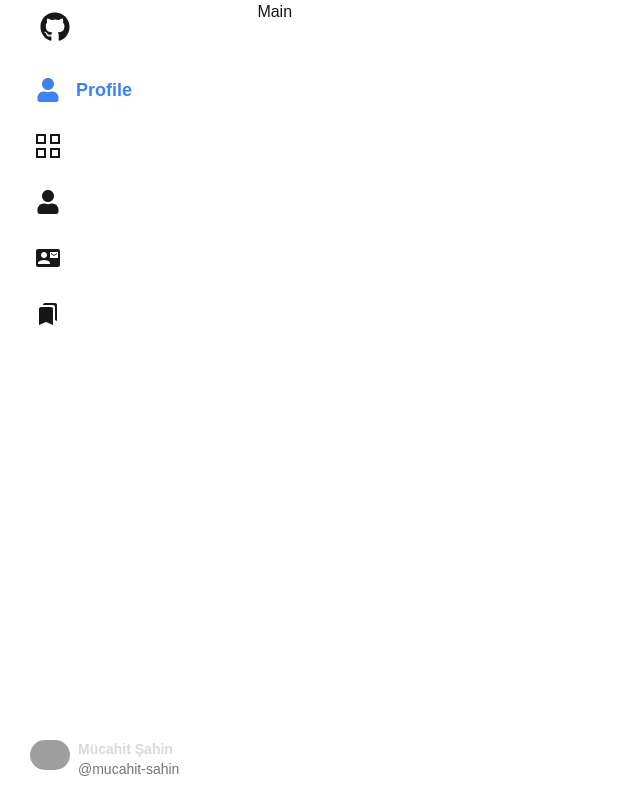
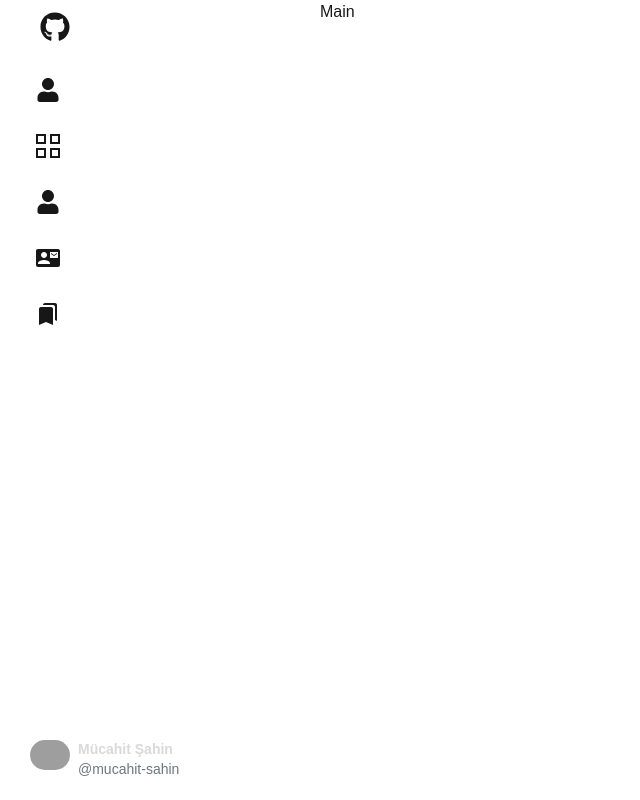
Before and after one commit to mucahit-sahin/mucahit-sahin.github.io, a Next.js app: page / in a window 1280 px wide. Shown: the whole page, without its empty margins (0-640 px from the left). Built offline with nearby package versions, Linux system fonts and the light colour scheme; grey boxes are pictures that could not be loaded.

Commit message:
refactor Sidebar and SidebarItem components for improved layout and remove active prop

```diff
--- a/app/components/Sidebar.tsx
+++ b/app/components/Sidebar.tsx
@@ -5,9 +5,9 @@ import { MdContactMail, MdBookmarks } from "react-icons/md";
 
 export default function Sidebar() {
   return (
-    <div className="flex-2 px-5 flex flex-col min-h-screen ">
+    <div className="flex-[1_1_25%] px-5 flex flex-col min-h-screen ">
       <FaGithub size={30} className="mt-3 ml-5 mb-5" />
-      <SidebarItem href="/" text="Profile" Icon={FaUser} active />
+      <SidebarItem href="/" text="Profile" Icon={FaUser} />
       <SidebarItem href="/projects" text="Projects" Icon={GrProjects} />
       <SidebarItem href="/posts" text="Posts" Icon={FaUser} />
       <SidebarItem href="/contact" text="Contact" Icon={MdContactMail} />
--- a/app/components/SidebarItem.tsx
+++ b/app/components/SidebarItem.tsx
@@ -3,14 +3,13 @@ import Link from "next/link";
 function SidebarItem({
   text,
   href,
-  active,
   Icon,
 }: {
   text: string;
   href: string;
-  active?: boolean;
   Icon: React.ElementType;
 }) {
+  const active = false;
   return (
     <Link
       href={href}
@@ -29,5 +28,4 @@ function SidebarItem({
     </Link>
   );
 }
-//veya işareti = || ile değiştirilebilir
 export default SidebarItem;
--- a/app/page.tsx
+++ b/app/page.tsx
@@ -2,9 +2,9 @@ import Sidebar from "./components/Sidebar";
 
 export default function Home() {
   return (
-    <div className="flex h-screen lg:max-w-7xl md:max-w-xl mx-auto px-2  sm:px-0 ">
+    <div className="flex flex-row h-screen lg:max-w-7xl md:max-w-xl mx-auto px-2  sm:px-0 ">
       <Sidebar />
-      <div className="flex-1 flex flex-row bg-white ">
+      <div className="flex-[1_1_75%] flex flex-row bg-white ">
         <h1 className="w-full">Main</h1>
       </div>
     </div>
```
